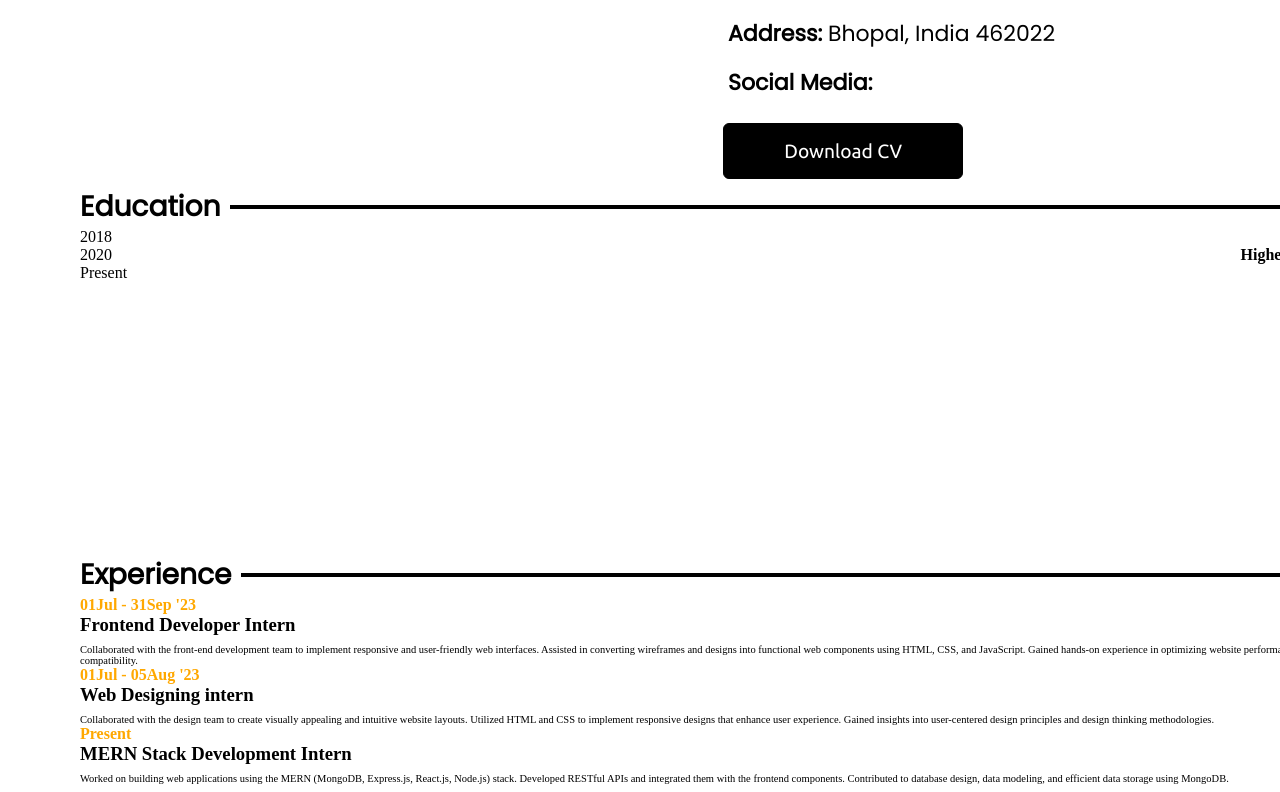
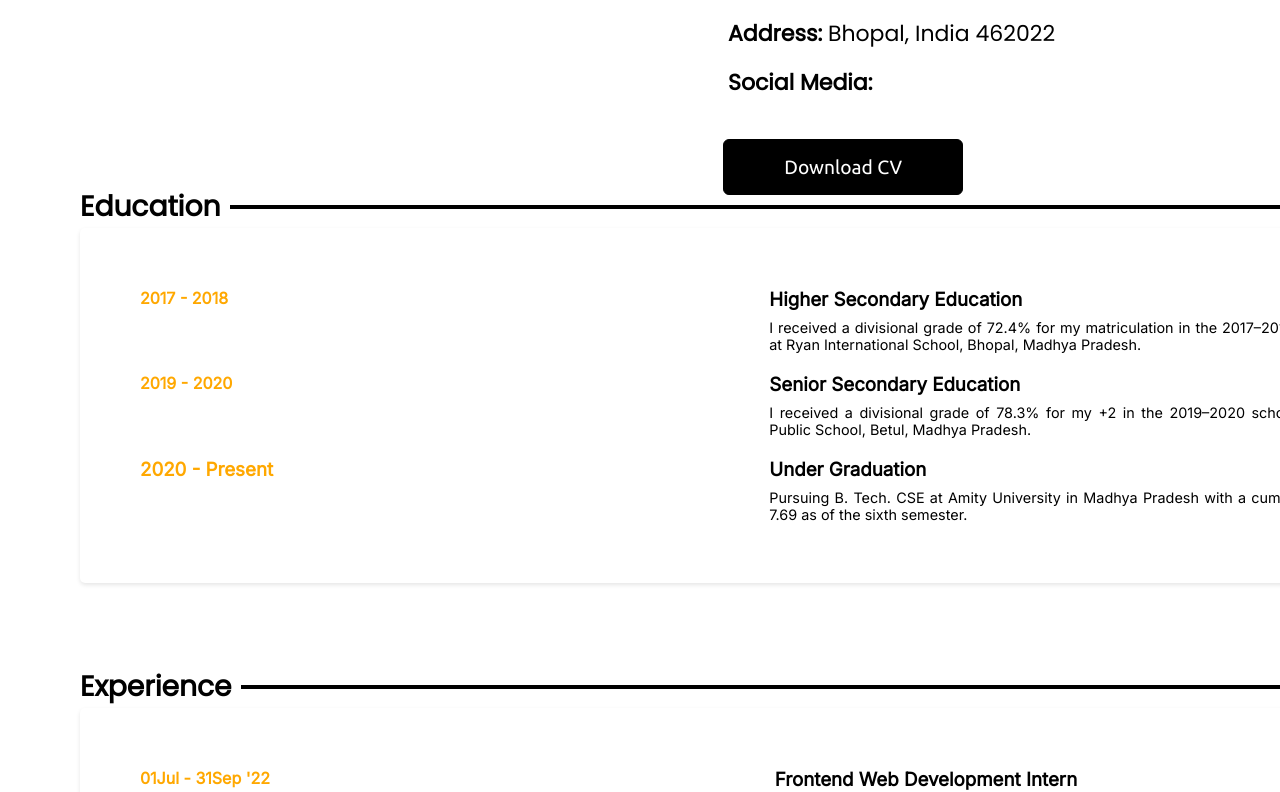
Before and after one commit to Rutuza/React-portfolio, a React (Create React App) app: page / in a window 1280 px wide. Shown: the part 694-1486 px from the top of the page. Built offline with nearby package versions, Linux system fonts and the light colour scheme; a web font is replaced by a local one.

Commit message:
exp-edu section done, oly left with media-queries

```diff
--- a/src/App.css
+++ b/src/App.css
@@ -13,8 +13,6 @@
     justify-content: space-between;
     align-items: center;
     border-bottom: 2px solid black;
-    /* position: sticky;
-    top: 0; */
 }
 
 .menu-ele
@@ -123,7 +121,6 @@
     font-size: 2.5rem;
 }
 
-
 .bg
 {
     position: absolute;
@@ -186,8 +183,7 @@
     border-radius: 6px;
     background-color: #000;
     color: white;
-    padding: 0.5rem 0.5rem;
-    margin: 1rem 0.2rem;
+    margin: 2rem 0.2rem;
     font-family: 'Ubuntu', sans-serif;
     font-size: 1.2rem;
     position: absolute;
@@ -221,35 +217,45 @@
     border: 2px solid black;
 }
 
-.edu-panel
+.education-section
+{
+    padding: 50px;
+    background-color: #fff;
+    border-radius: 5px;
+    box-shadow: 0 2px 4px rgba(0, 0, 0, 0.1);
+  }
+
+  .row
   {
     display: flex;
-    justify-content: space-between;
-    align-items: center;
+    font-family: 'Inter', sans-serif;
+  }
+
+  .side-by-side, .year
+  {
+    flex: 1;
+    padding: 10px;
   }
 
   .year
   {
     color: #FFA800;
   }
-.grade
+
+.grade-info
 {
+    font-size: 0.9rem;
     margin-top: 0.5rem;
-    font-size: 0.657rem;
+    text-align: justify;
 }
 
 .exp-container
 {
     position: absolute;
-    top: 156%;
+    top: 170%;
     padding: 0 5rem;
+
 }
-
-
-
-
-
-
 
 
 @media screen and (max-width: 900px)
@@ -274,11 +280,43 @@
     }
     .cv_btn
     {
-
-
         position: absolute;
         top: 90%;
         left: 50%;
         transform: translate(-50%, 50%);
     }
 }
+
+/* @media screen and (max-width: 900px)
+{
+    .cv_btn
+    {
+        position: absolute;
+        top: 98%;
+        left: 50%;
+        transform: translate(-50%, 50%);
+    }
+
+    .edu-container
+    {
+        position: absolute;
+        top: 120rem;
+        left: 2.5rem;
+        padding: 2rem 2rem;
+        width: 100%;
+    }
+
+    .institute-name
+    {
+        position: absolute;
+        text-align: left;
+    }
+    .exp-container
+    {
+        position: absolute;
+        top: 183rem;
+        left: 2.5rem;
+        padding: 2rem 2rem;
+        width: 100%;
+    }
+} */
--- a/src/Assets/components/Aboutme.jsx
+++ b/src/Assets/components/Aboutme.jsx
@@ -3,8 +3,6 @@ import React from "react";
 function Aboutme() {
   return (
     <div className="about-container">
-      <div className="about-heading">About Me</div>
-
       <div className="page-content">
         <div className="inv-comma">"</div>
 
--- a/src/Assets/components/Education.jsx
+++ b/src/Assets/components/Education.jsx
@@ -7,14 +7,33 @@ function Education() {
             <h3 className='title'>Education</h3>
             <div className="line"></div>
         </div>
-        <div className="edu-panel">
-            <div className="years">
-                <div>2018</div>
-                <div>2020</div>
-                <div>Present</div>
+        <div class="education-section">
+            <div className="row">
+                <div className="year"><b>2017 - 2018</b></div>
+                <div className="side-by-side">
+                    <h3 className="intitute-name">Higher Secondary Education</h3>
+                    <div className="grade-info">
+                        I received a divisional grade of 72.4% for my matriculation in the 2017–2018 school year at Ryan International School, Bhopal, Madhya Pradesh.
+                    </div>
+                </div>
             </div>
-            <div className="board">
-                <div className="10thhhh"><b>Higher Secondary Education</b></div>
+            <div className="row">
+                <div className="year"><b>2019 - 2020</b></div>
+                <div className="side-by-side">
+                    <h3 className="intitute-name">Senior Secondary Education</h3>
+                    <div className="grade-info">
+                        I received a divisional grade of 78.3% for my +2 in the 2019–2020 school year at RD Public School, Betul, Madhya Pradesh.
+                    </div>
+                </div>
+            </div>
+            <div className="row">
+                <h3 className="year"><b>2020 - Present</b></h3>
+                <div className="side-by-side">
+                    <h3 className="intitute-name">Under Graduation</h3>
+                    <div className="grade-info">
+                        Pursuing B. Tech. CSE at Amity University in Madhya Pradesh with a cumulative GPA of 7.69 as of the sixth semester.
+                    </div>
+                </div>
             </div>
         </div>
 
--- a/src/Assets/components/Experience.jsx
+++ b/src/Assets/components/Experience.jsx
@@ -7,36 +7,37 @@ function Experience() {
             <h3 className='title'>Experience</h3>
             <div className="line"></div>
         </div>
-    <div className='exp-panel'>
-        <div className="std">
-            <div className='year'><b>01Jul - 31Sep '23</b></div>
-            <div className='intern-type'>
-                <h3>Frontend Developer Intern</h3>
-                <div className='grade'>
+        <div class="education-section">
+            <div className="row">
+                <div className="year"><b>01Jul - 31Sep '22</b></div>
+                <div className="side-by-side">
+                    <h3 className="intern-type">Frontend Web Development Intern</h3>
+                    <div className="grade-info">
                         Collaborated with the front-end development team to implement responsive and user-friendly web interfaces. Assisted in converting wireframes and designs into functional web components using HTML, CSS, and JavaScript. Gained hands-on experience in optimizing website performance and ensuring cross-browser compatibility.
                     </div>
                 </div>
             </div>
-        <div className="std">
-            <div className='year'><b>01Jul - 05Aug '23</b></div>
-            <div className='intern-type'>
-                <h3>Web Designing intern</h3>
-                <div className='grade'>
+            <div className="row">
+                <div className="year"><b>01Jul - 05Aug '23</b></div>
+                <div className="side-by-side">
+                    <h3 className="intern-type">Web Designer Intern</h3>
+                    <div className="grade-info">
                         Collaborated with the design team to create visually appealing and intuitive website layouts. Utilized HTML and CSS to implement responsive designs that enhance user experience. Gained insights into user-centered design principles and design thinking methodologies.
+
                     </div>
                 </div>
             </div>
-        <div className="std">
-            <div className='year'><b>Present</b></div>
-            <div className='intern-type'>
-                <h3>MERN Stack Development Intern</h3>
-                <div className='grade'>
+            <div className="row">
+                <h3 className="year"><b>Present</b></h3>
+                <div className="side-by-side">
+                    <h3 className="intern-type">MERN Stack Development Intern</h3>
+                    <div className="grade-info">
                         Worked on building web applications using the MERN (MongoDB, Express.js, React.js, Node.js) stack. Developed RESTful APIs and integrated them with the frontend components. Contributed to database design, data modeling, and efficient data storage using MongoDB.
+
                     </div>
                 </div>
             </div>
     </div>
-
 
 </div>
   );
```
Lines whose indentation alone changed are shown as unchanged.
